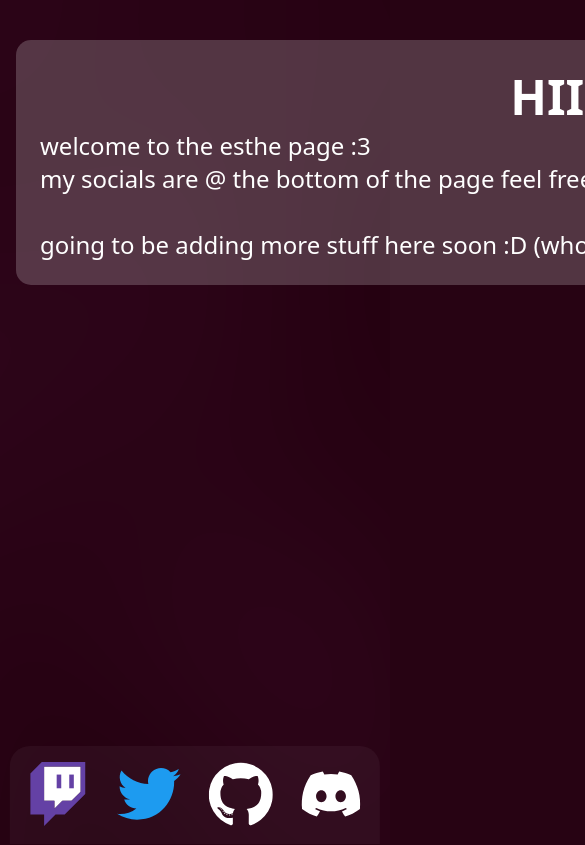
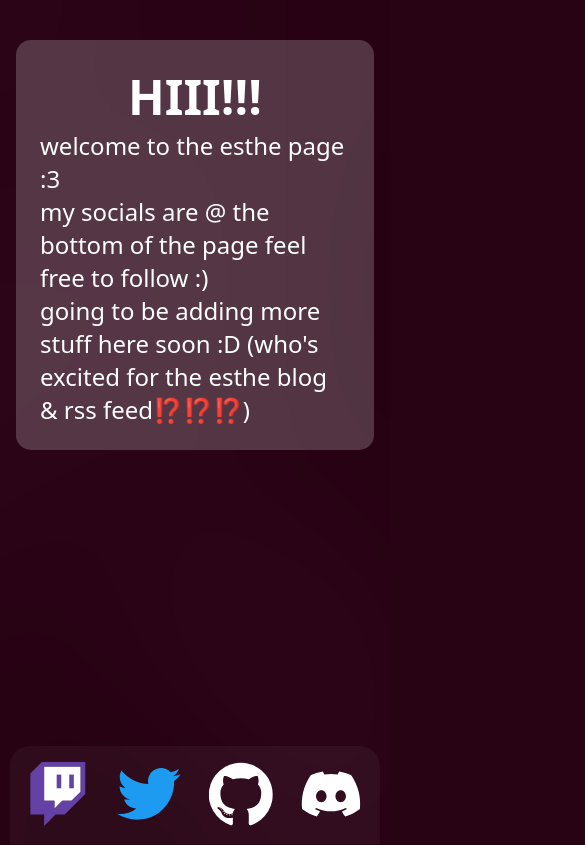
Before and after one commit to esthedebeste/esthe.live, a SvelteKit app: page / in a window 390 px wide. Shown: the top 845 px of the page, 585 px wide, since content can reach past the window. Built offline with nearby package versions, Linux system fonts and the light colour scheme.

Commit message:
fix mobile & double br

```diff
--- a/src/global.css
+++ b/src/global.css
@@ -49,7 +49,7 @@ main {
 	font-size: 1.5em;
 	display: flex;
 	padding: 1em;
-	min-width: max-content;
+	min-width: fit-content;
 	align-items: center;
 	flex-direction: column;
 	background-color: #fff3;
--- a/src/routes/+page.svelte
+++ b/src/routes/+page.svelte
@@ -8,7 +8,6 @@
 	<h1>HIII!!!</h1>
 	welcome to the esthe page :3<br />
 	my socials are @ the bottom of the page feel free to follow :) <br />
-	<br />
 	going to be adding more stuff here soon :D (who's excited for the esthe blog & rss feed⁉️⁉️⁉️)
 </main>
 
```
